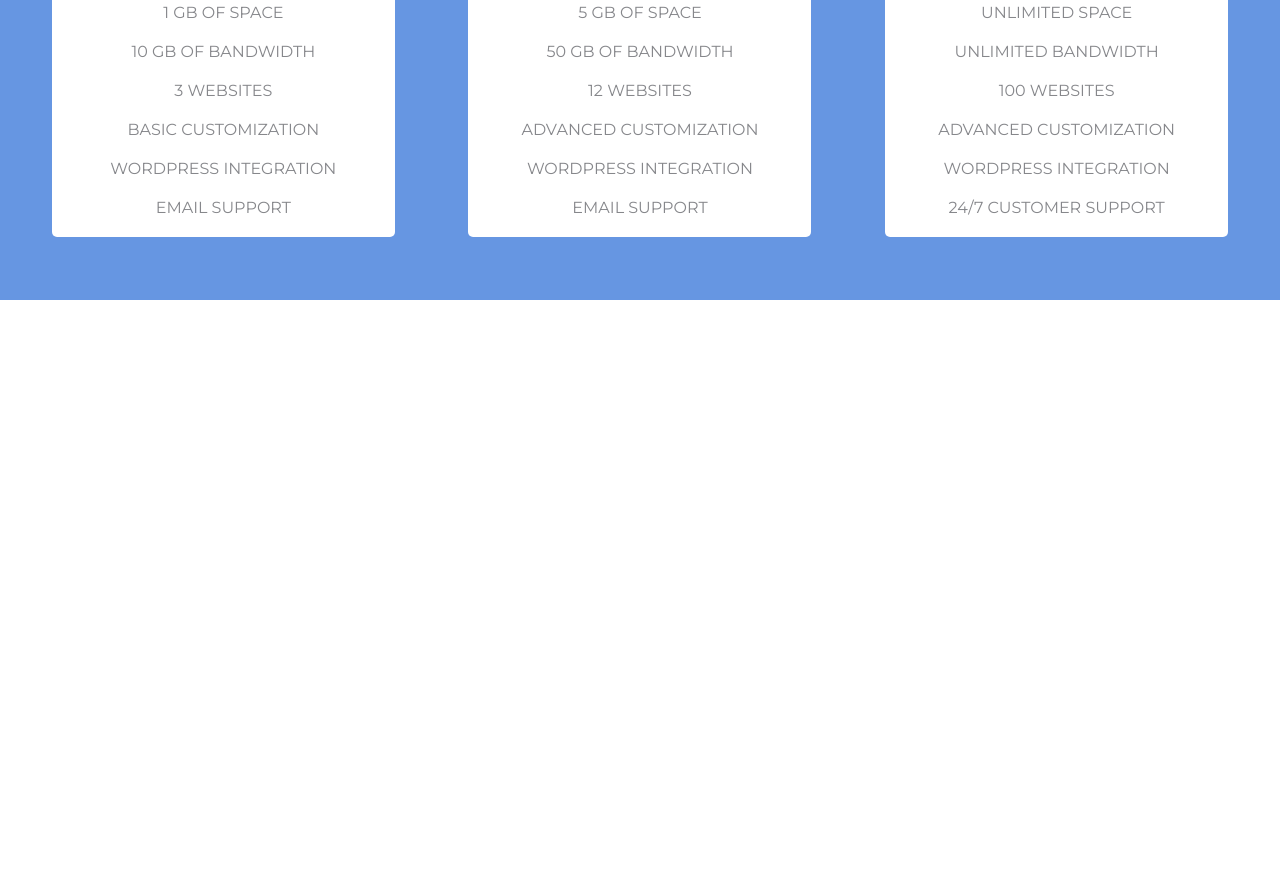
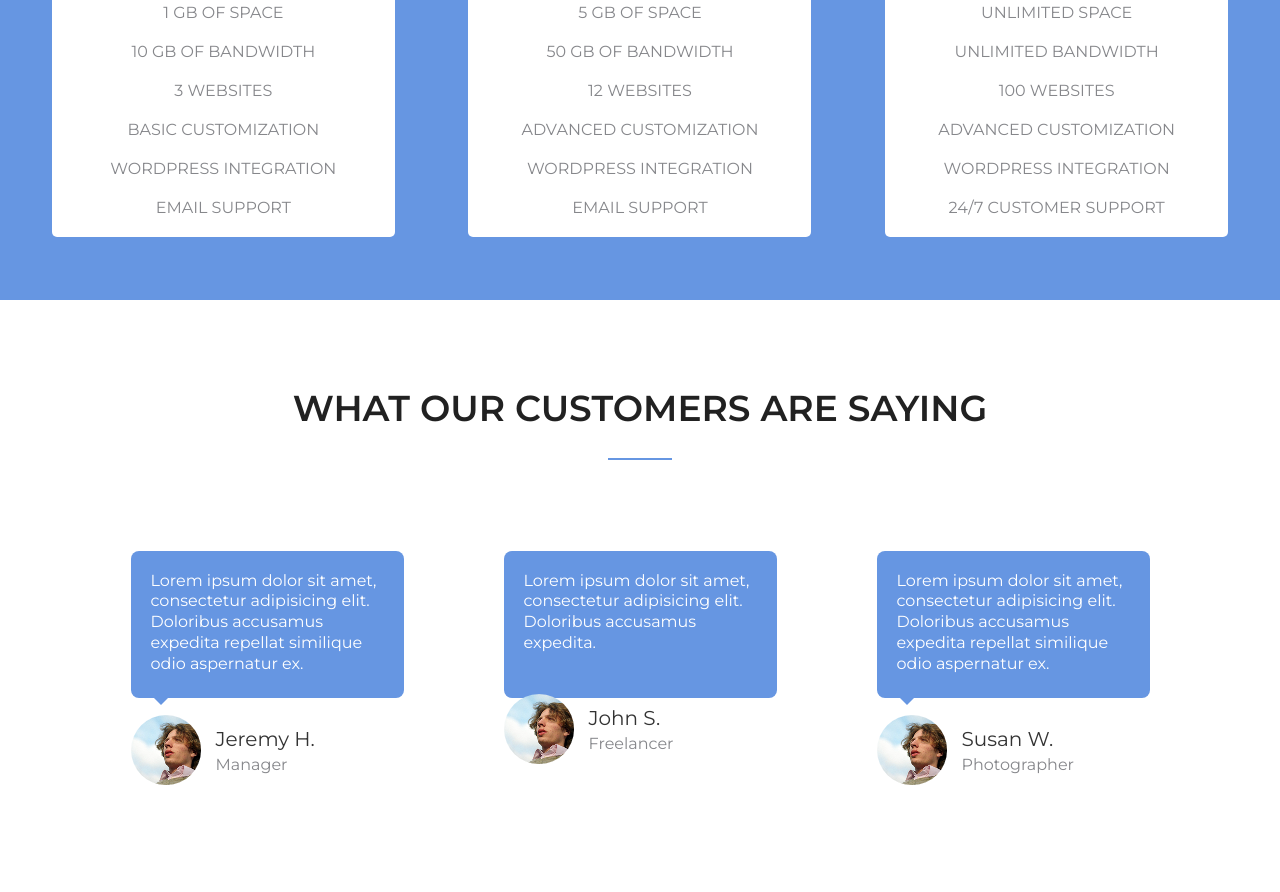
Before and after one commit to mildalge/Praktinis-egzaminas, a website: page index.html in a window 1280 px wide. Shown: the part 3298-4190 px from the top of the page. Before the commit the page ends 3598 px from the top, so only its background shows below. Drawn offline with Linux system fonts and the light colour scheme.

Commit message:
wednesday3

```diff
--- a/index.html
+++ b/index.html
@@ -211,5 +211,60 @@
       </div>
     </section>
 
+    <section id="reviews">
+      <div class="saying-info">
+        <h1>WHAT OUR CUSTOMERS ARE SAYING</h1>
+        <hr>
+      </div>
+
+      <div class="window">
+        <div class="chat">
+            <div class="text"><p>Lorem ipsum dolor sit amet, consectetur adipisicing elit. Doloribus accusamus expedita repellat similique odio aspernatur ex.</p>
+            <div class="triangle"></div>
+            <div class="facename">
+              <div class="face">
+                <img src="app/png/avatar.png" alt="avatar"/>
+              </div>
+              <div class="name">
+                <h3>Jeremy H.</h3>
+                <p>Manager</p>
+              </div>
+            </div>
+            </div>
+        </div>
+
+        <div class="chat">
+          <div class="text"><p>Lorem ipsum dolor sit amet, consectetur adipisicing elit. Doloribus accusamus expedita.</p>
+          <div class="triangle"></div>
+          <div class="facename">
+            <div class="face">
+              <img src="app/png/avatar.png" alt="avatar"/>
+            </div>
+            <div class="name">
+              <h3>John S.</h3>
+              <p>Freelancer</p>
+            </div>
+          </div>
+          </div>
+      </div>
+
+      <div class="chat">
+        <div class="text"><p>Lorem ipsum dolor sit amet, consectetur adipisicing elit. Doloribus accusamus expedita repellat similique odio aspernatur ex.</p>
+        <div class="triangle"></div>
+        <div class="facename">
+          <div class="face">
+            <img src="app/png/avatar.png" alt="avatar"/>
+          </div>
+          <div class="name">
+            <h3>Susan W.</h3>
+            <p>Photographer</p>
+          </div>
+        </div>
+        </div>
+    </div>
+
+     </div>
+
+    </section>
   </body>
 </html>
--- a/scss/style.scss
+++ b/scss/style.scss
@@ -595,6 +595,7 @@ header{
     border: 3px solid $green;
     width: 343px;
     }
+    }
   }
   ul {
     list-style: none;
@@ -606,5 +607,101 @@ header{
     padding-bottom: 20px;
   }
 
+}
+
+#reviews{
+  background: $white;
+  height: 592px;;
+  display: flex;
+  flex-direction: column;
+  justify-content: space-around;
+  align-items: center;
+  padding-bottom: 60px;
+
+  .saying-info{
+    display: flex;
+    flex-direction: column;
+    justify-content: center;
+    align-items: center;
+    // margin-top: 20px;
+    // margin-bottom: 40px;
+    gap:26px;
+
+    h1{
+      color: $black2;
+      font-size: 36px;
+      font-weight: 600;
+      line-height: 1.3em;
+      margin: auto;
+      margin-top: 40px;
+    }
+
+    hr{
+      border: 1.5px solid $blue;
+      width: 64px;
+    }
+
+  }
+
+  .window{
+    height: 236px;
+    display: flex;
+    gap:100px;
+
+    .text {
+      width: 273px;
+      height: 147px;
+      background-color: $blue;
+      color: $white;
+      border: none;
+      border-radius: 8px;
+      /* margin-left:200px ; */
+
+      p {
+        font-size: 16px;
+        padding: 20px;
+        // margin:20px;
+        line-height: 1.3;
+        text-align: left;
+    }
+
+    .triangle {
+      width: 0;
+      height: 0;
+      border-style: solid;
+      border-width:  10px 10px 10px 10px;
+      border-color:  $blue transparent transparent;
+      margin-left: 20px;
+      /* margin-right:15px; */
+  }
+  }
+
+  .facename{
+    display: flex;
+    justify-content: flex-start;
+    align-items: center;
+
+    .name{
+      display: flex;
+      flex-direction: column;
+    }
+
+
+    h3 {
+      margin-left: 15px;
+      margin-bottom: 4px;
+      font-weight: 100;
+      font-size: 20px;
+      color: $greydark;
+    }
+
+    p {
+      color: $grey;
+      padding: 0px;
+      margin-left: 15px;
+    }
+  }
+
+
   }
 }
```
Also changed, not shown: app/css/style.css, app/png/avatar.png (added), app/png/avatar2.png (added).
